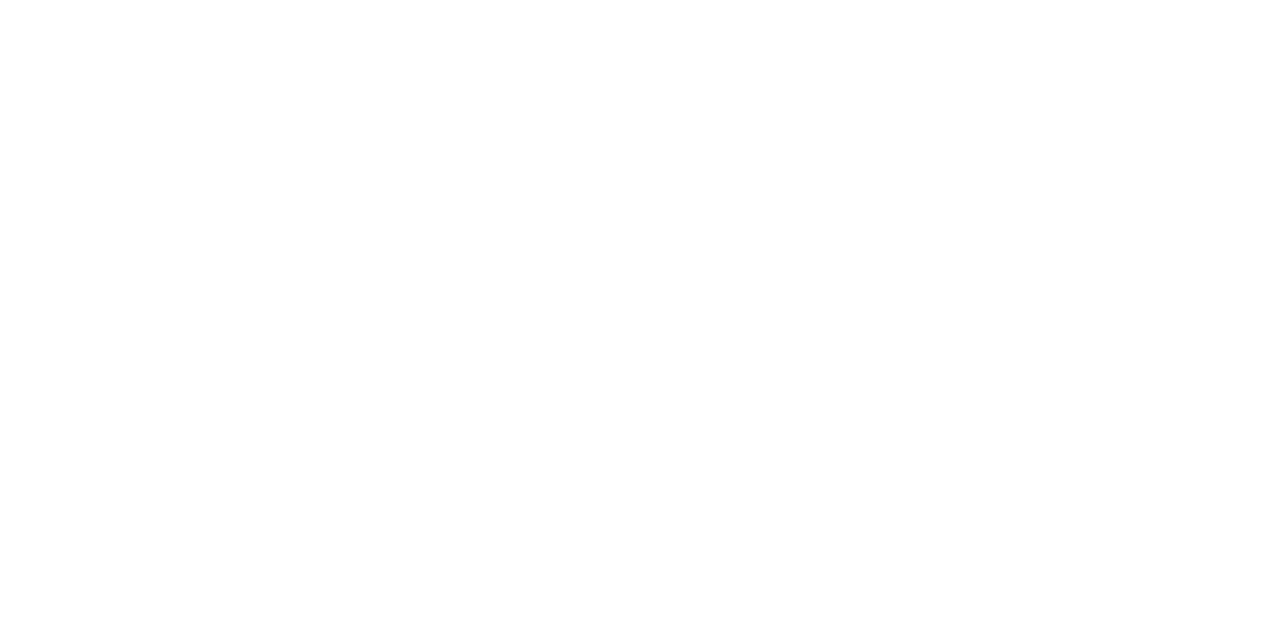
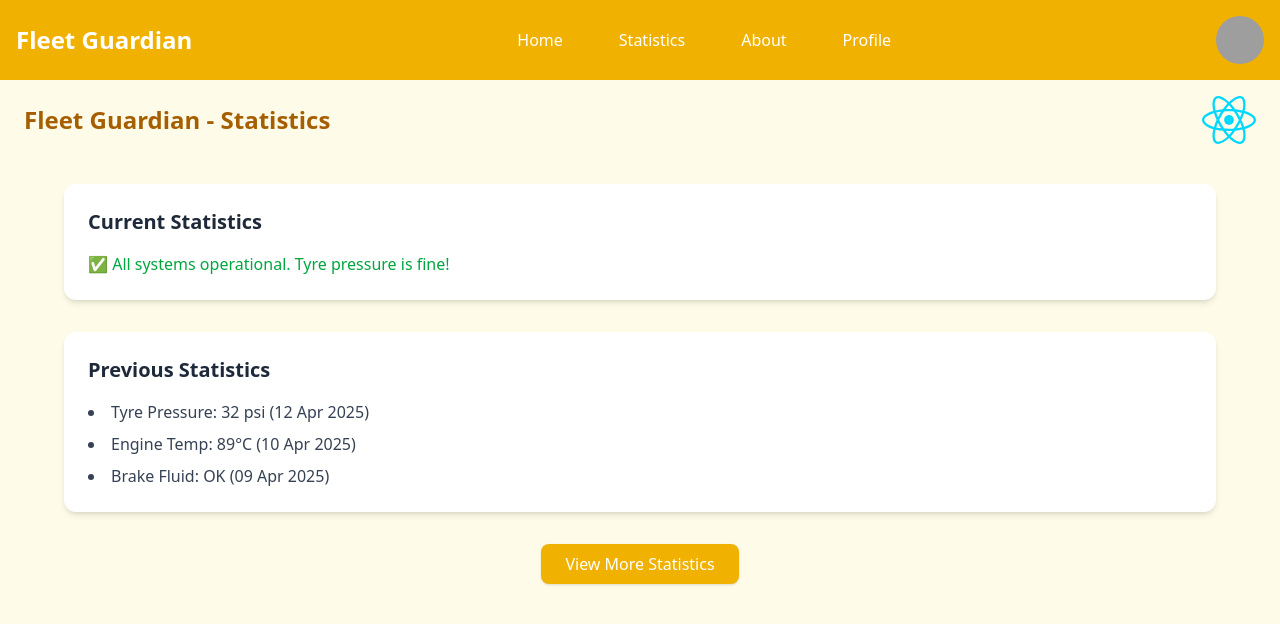
Before and after one commit to Shaldonbarnes10/Smart_fleet_guardian_Hackfest2025, a React (Vite) app in the folder frontend/: page /statistics in a window 1280 px wide. Before the commit this address had no page. Shown: the top 624 px of the page. Built offline with nearby package versions, Linux system fonts and the light colour scheme; grey boxes are pictures that could not be loaded.

Commit message:
added Statistics page

```diff
--- a/frontend/src/App.jsx
+++ b/frontend/src/App.jsx
@@ -2,6 +2,7 @@
 import Landing from "./pages/Landing";
 import AuthForm from "./components/auth/AuthForm";
 import Dashboard from "./pages/Dashboard";
+import Statistics from "./pages/StatisticsPage";
 
 const App = () => {
   return (
@@ -10,6 +11,7 @@
         <Route path="/" element={<Landing />} />
         <Route path="/Auth" element={<AuthForm />} />
         <Route path="/Dashboard" element={<Dashboard />} />
+        <Route path="/statistics" element={<Statistics />} />
       </Routes>
     </Router>
   );
--- a/frontend/src/components/dashboard/Navbar.jsx
+++ b/frontend/src/components/dashboard/Navbar.jsx
@@ -9,7 +9,7 @@
 
       {/* Navigation buttons */}
       <div className="hidden md:flex gap-6">
-        <Link to="/home">
+        <Link to="/dashboard">
           <button className="text-white hover:bg-yellow-600 px-4 py-2 rounded-lg cursor-pointer">
             Home
           </button>
--- /dev/null
+++ b/frontend/src/pages/StatisticsPage.jsx
@@ -0,0 +1,40 @@
+import React from "react";
+import Navbar from "../components/dashboard/Navbar";
+import logo from "../assets/react.svg"; // Make sure you have a logo file in /src/assets
+
+export default function Statistics() {
+  return (
+    <div className="min-h-screen bg-yellow-50">
+      <Navbar />
+      <div className="flex justify-between items-center px-6 py-4">
+        <h1 className="text-2xl font-bold text-yellow-700">Fleet Guardian - Statistics</h1>
+        <img src={logo} alt="Logo" className="h-12 w-auto" />
+      </div>
+
+      <div className="px-6 md:px-16 py-6 space-y-8">
+        <div className="bg-white p-6 rounded-xl shadow-md">
+          <h2 className="text-xl font-semibold text-gray-800 mb-4">Current Statistics</h2>
+          <p className="text-green-600">✅ All systems operational. Tyre pressure is fine!</p>
+        </div>
+
+        <div className="bg-white p-6 rounded-xl shadow-md">
+          <h2 className="text-xl font-semibold text-gray-800 mb-4">Previous Statistics</h2>
+          <ul className="list-disc list-inside space-y-2 text-gray-700">
+            <li>Tyre Pressure: 32 psi (12 Apr 2025)</li>
+            <li>Engine Temp: 89°C (10 Apr 2025)</li>
+            <li>Brake Fluid: OK (09 Apr 2025)</li>
+          </ul>
+        </div>
+
+        <div className="text-center">
+          <button
+            onClick={() => alert("Redirecting...")}
+            className="bg-yellow-500 text-white px-6 py-2 rounded-lg shadow hover:bg-yellow-600 transition"
+          >
+            View More Statistics
+          </button>
+        </div>
+      </div>
+    </div>
+  );
+}
```
